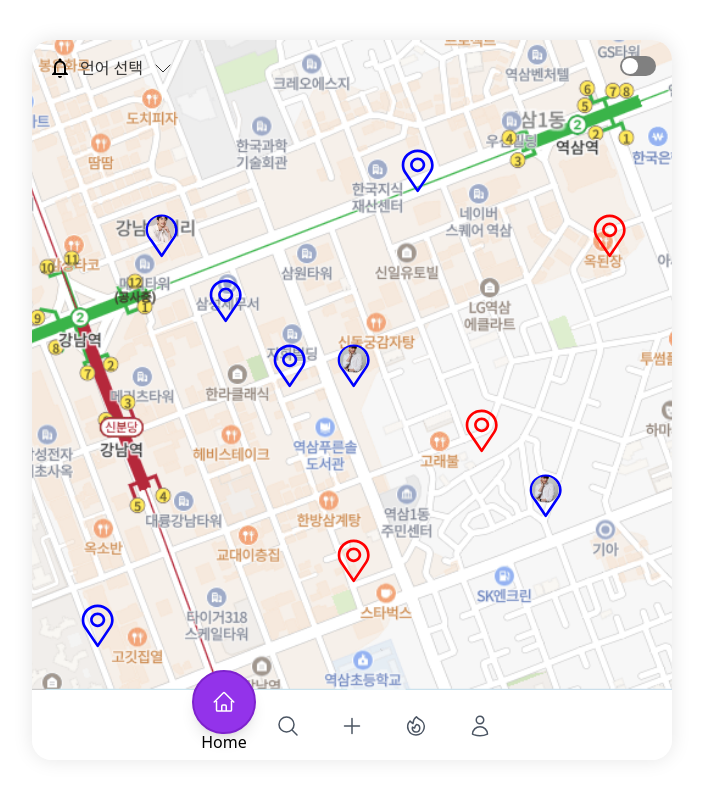
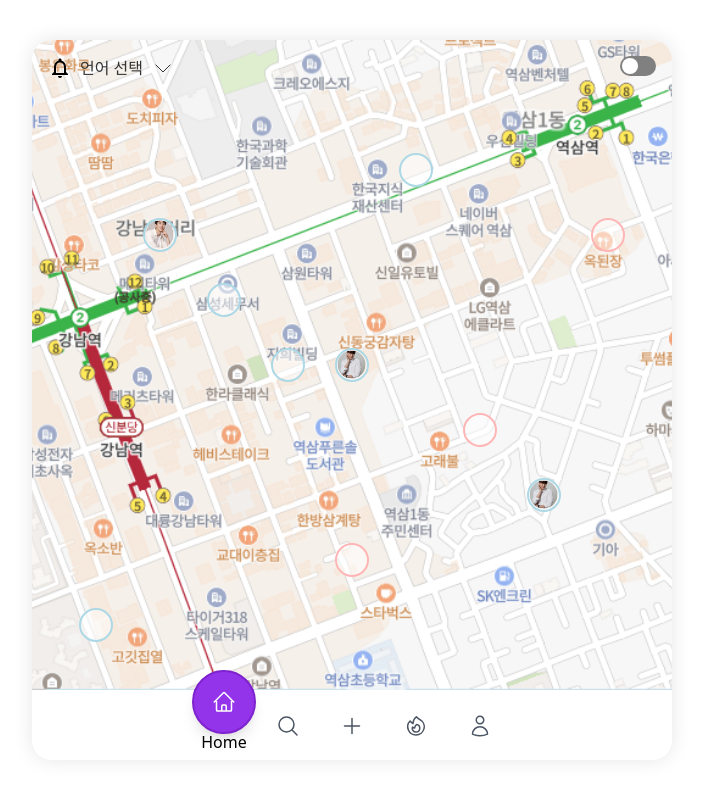
Before and after one commit to Codgm/PinAD_TedinIT, a Next.js app: page /homepage in a window 1280 px wide. Shown: the top 786 px of the page, without its empty margins (288-991 px from the left). Built offline with nearby package versions, Linux system fonts and the light colour scheme.

Commit message:
fix-mappin 디자인 수정

```diff
--- a/src/app/components/maplist.js
+++ b/src/app/components/maplist.js
@@ -89,16 +89,18 @@ const MapList = ({ pins, showAllPins }) => {
             >
               <svg
                 xmlns="http://www.w3.org/2000/svg"
-                viewBox="0 0 48 48"
+                viewBox="0 0 32 32"
                 className="w-16 h-16"
-                style={{ fill: pin.type?.[0] === '광고' ? 'red' : 'blue' }}
               >
-                <path
-                  d="M24.43,40.153c0.186,0.276,0.497,0.441,0.829,0.441h0c0.333,0,0.644-0.166,0.829-0.441l9.436-14.018c1.128-1.799,1.725-3.865,1.725-5.976c0-6.376-5.383-11.564-12-11.564s-12,5.188-12,11.564c0,2.114,0.599,4.184,1.749,6.012L24.43,40.153z M25.25,10.594c5.514,0,10,4.291,10,9.564c0,1.734-0.491,3.433-1.402,4.886l-8.59,12.76l-8.584-12.726c-0.932-1.482-1.424-3.183-1.424-4.92C15.25,14.885,19.736,10.594,25.25,10.594z"
+                <circle
+                  cx={32 / 2}
+                  cy={32 / 2}
+                  r={16 / 2}
+                  fill="rgba(255, 255, 255, 0.5)" // 하양색에 50% 투명도 설정
+                  stroke={pin.type?.[0] === '광고' ? 'rgba(255, 182, 182, 1)' : 'rgba(173, 216, 230, 1)'} // 연한 붉은색 또는 연한 하늘색
+                  strokeWidth={1}    // 테두리 두께 (2px로 설정)
                 />
-                <path
-                  d="M25.25,25.616c3.135,0,5.686-2.467,5.686-5.5s-2.55-5.5-5.686-5.5s-5.686,2.467-5.686,5.5S22.115,25.616,25.25,25.616z M25.25,16.616c2.032,0,3.686,1.57,3.686,3.5s-1.653,3.5-3.686,3.5s-3.686-1.57-3.686-3.5S23.218,16.616,25.25,16.616z"
-                />
+
                 {pin.profile && pin.profile.avatar && (
                   <foreignObject
                     x="0"
@@ -111,11 +113,11 @@ const MapList = ({ pins, showAllPins }) => {
                       alt="Profile"
                       style={{
                         position: 'absolute',
-                        width: '1.25rem',
-                        height: '1.25rem',
+                        width: '0.9rem',
+                        height: '0.9rem',
                         borderRadius: '50%',
-                        top: '42%',
-                        left: '52.275%',
+                        top: '50%',
+                        left: '50%',
                         transform: 'translate(-50%, -50%)',
                         objectFit: 'cover'
                       }}
```
